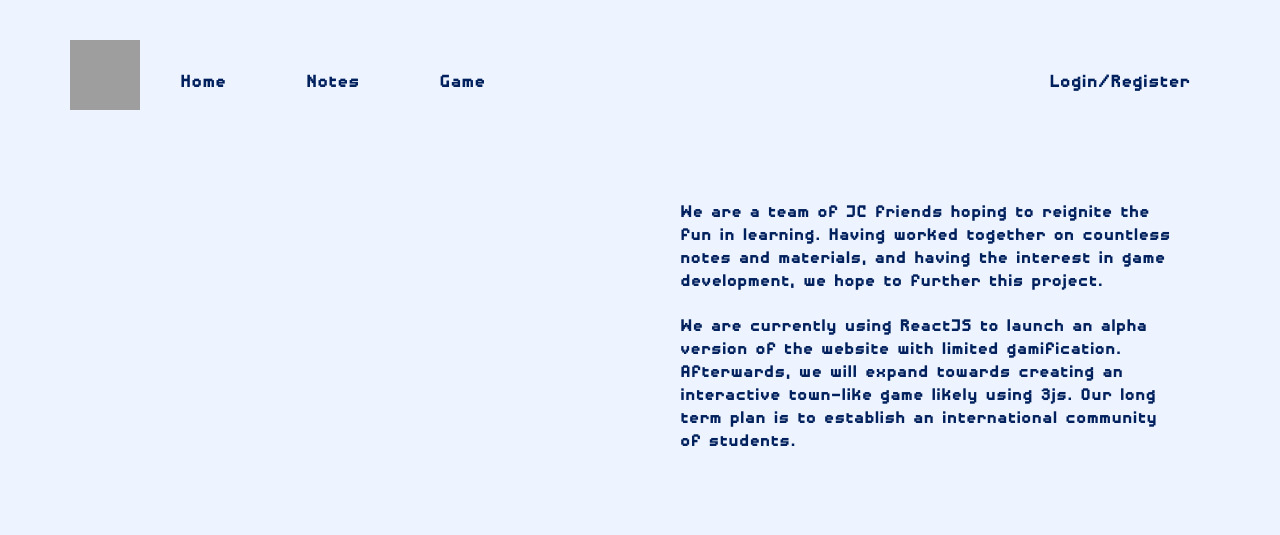
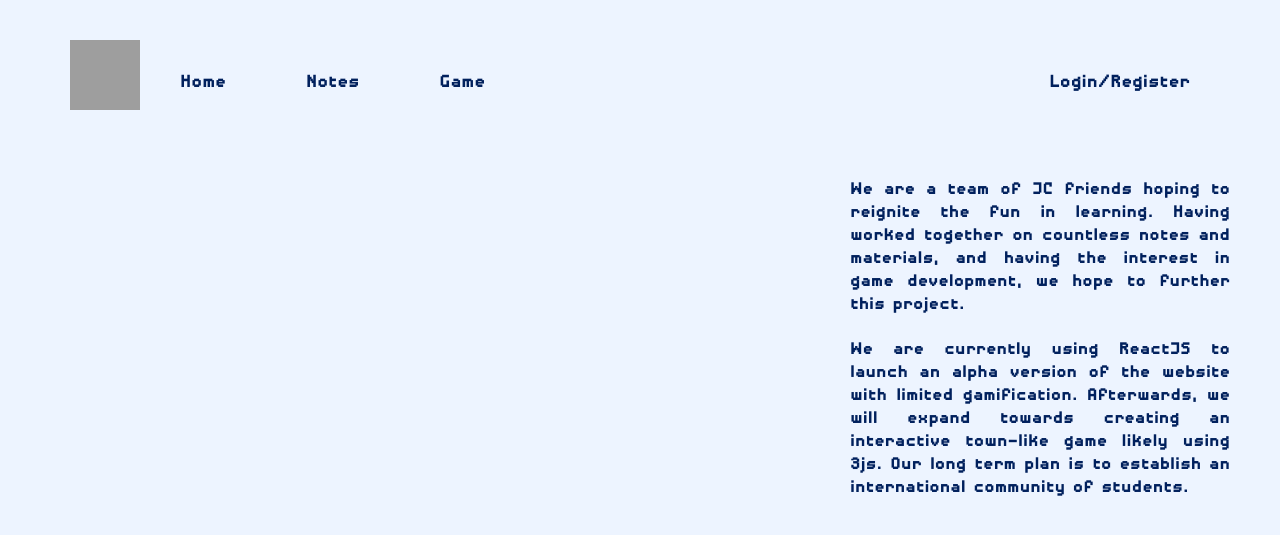
Before and after one commit to tidbits2022/tidbits-landing-page, a Flask app: template flask_app/templates/aboutus.html in a window 1280 px wide. Shown: the top 535 px of the page. Run offline with Flask 2, Linux system fonts and the light colour scheme; the template is opened without the code that fills it, so the values that code supplies are empty; grey boxes are pictures that could not be loaded.

Commit message:
Small changes
adjusted big button icon, linked the about us button and the home button

```diff
--- a/flask_app/static/css/style.css
+++ b/flask_app/static/css/style.css
@@ -34,7 +34,7 @@ body {
     text-align: center;
     text-decoration: none;
     cursor: pointer;
-    padding: 11px;
+    padding: 11px 25px;
 }
 
 .big-button:hover {
@@ -421,7 +421,8 @@ body {
 }
 
 #aboutuspara{
-    margin-left: 610px;
-    margin-right: 45px;
-    margin-top: 75px;
+    width: 380px;
+    float: right;
+    margin-top: 30px;
+    text-align: justify;
 }
--- a/flask_app/templates/aboutus.html
+++ b/flask_app/templates/aboutus.html
@@ -3,7 +3,7 @@
     <head>
         <div style="width: 1160px; height: 85px;">
             <img src="https://lh4.googleusercontent.com/L83j1rXXGC1Rd_GncMMxonDHWcbL2itCveV13nvx857bai1iBEXAag772hG7-yMwtNk=w2400" height=70px width=70px style="float: left;">
-            <a class="navbuttons">Home</a>
+            <a class="navbuttons" href="homepage.html">Home</a>
             <a class="navbuttons">Notes</a>
             <a class="navbuttons">Game</a>
             <a class="navbuttons" style="float: right;">Login/Register</a>
--- a/flask_app/templates/homepage.html
+++ b/flask_app/templates/homepage.html
@@ -3,7 +3,7 @@
     <head>
         <div style="width: 1160px; height: 85px;">
             <img src="https://lh4.googleusercontent.com/L83j1rXXGC1Rd_GncMMxonDHWcbL2itCveV13nvx857bai1iBEXAag772hG7-yMwtNk=w2400" height=70px width=70px style="float: left;">
-            <a class="navbuttons">Home</a>
+            <a class="navbuttons" href="homepage.html">Home</a>
             <a class="navbuttons">Notes</a>
             <a class="navbuttons">Game</a>
             <a class="navbuttons" style="float: right;">Login/Register</a>
@@ -14,7 +14,7 @@
         <div class="leftbody">
             <p class="titles" id="txt-align-l">Welcome to Tidbits!</p>
             <p>We're an online gamified community for the sharing of student resources</p>
-            <p class="big-button">About Us</p>
+            <a class="big-button" href="aboutus.html" style="margin-top: 26px;">About Us</a>
         </div>
         <div class="rightbody">
             <div id="bluebackg"></div>
```
